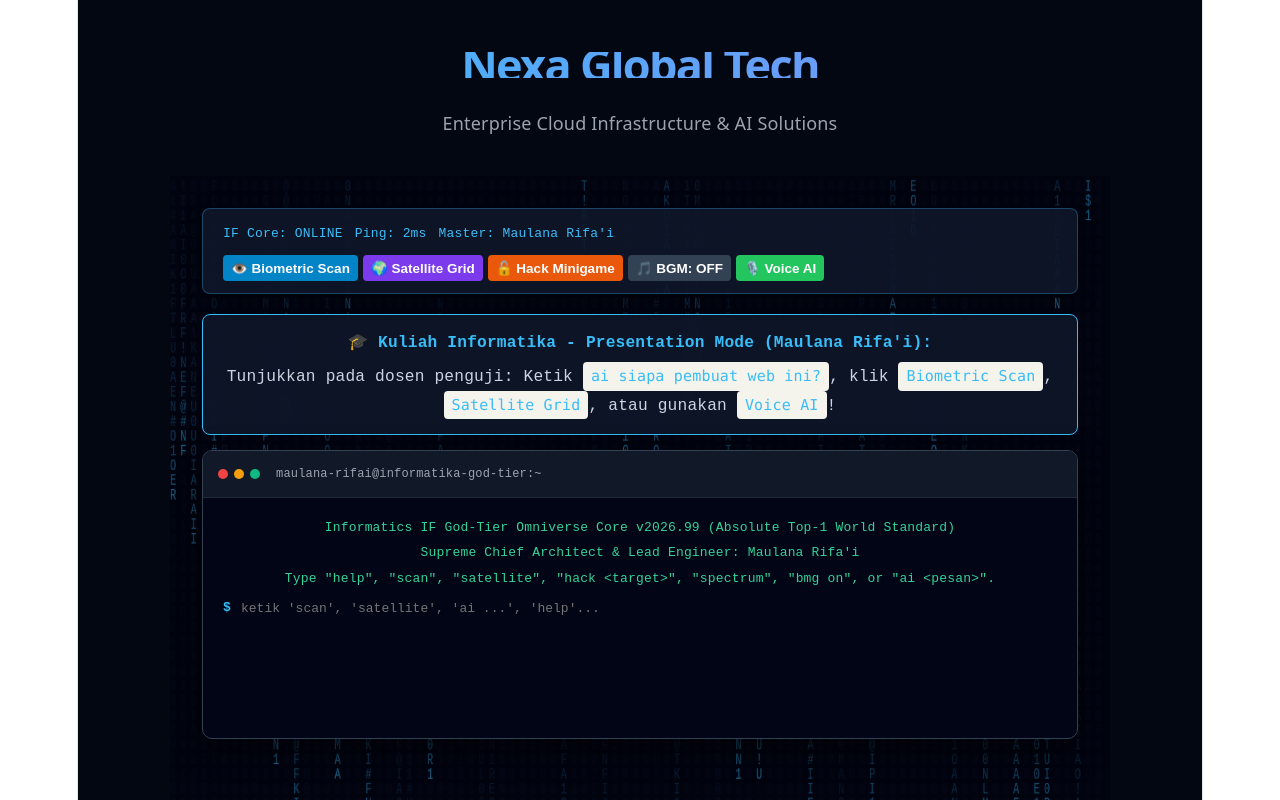
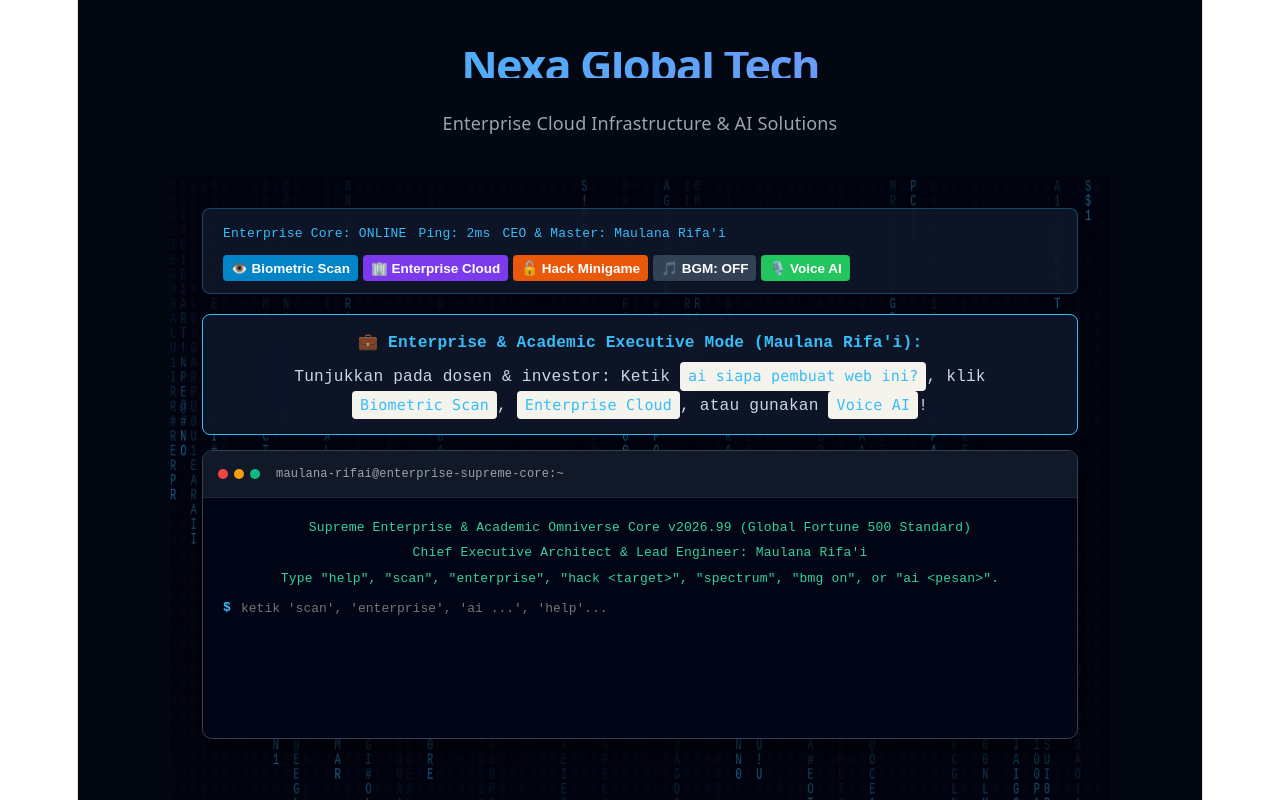
Before and after one commit to maul99289-star/nexa-global-tech, a React (Vite) app: page / in a window 1280 px wide. Shown: the top 800 px of the page. Built offline with nearby package versions, Linux system fonts and the light colour scheme.

Commit message:
upgrade fitur enterprise korporasi dan akademik tingkat paling tinggi

```diff
--- a/src/AdvancedFeatures.tsx
+++ b/src/AdvancedFeatures.tsx
@@ -10,15 +10,15 @@ export const AdvancedFeatures: React.FC = () => {
   const [isListening, setIsListening] = useState<boolean>(false);
   const [scanActive, setScanActive] = useState<boolean>(false);
   const [spectrumActive, setSpectrumActive] = useState<boolean>(true);
-  const [satelliteActive, setSatelliteActive] = useState<boolean>(false);
+  const [enterpriseActive, setEnterpriseActive] = useState<boolean>(false);
   const [hackingActive, setHackingActive] = useState<boolean>(false);
   const [hackTarget, setHackTarget] = useState<string>('');
   const [hackAttempts, setHackAttempts] = useState<number>(3);
 
   const [logs, setLogs] = useState<Array<{ type: string; text: string }>>([
-    { type: 'system', text: 'Informatics IF God-Tier Omniverse Core v2026.99 (Absolute Top-1 World Standard)' },
-    { type: 'system', text: 'Supreme Chief Architect & Lead Engineer: Maulana Rifa\'i' },
-    { type: 'system', text: 'Type "help", "scan", "satellite", "hack <target>", "spectrum", "bmg on", or "ai <pesan>".' },
+    { type: 'system', text: 'Supreme Enterprise & Academic Omniverse Core v2026.99 (Global Fortune 500 Standard)' },
+    { type: 'system', text: 'Chief Executive Architect & Lead Engineer: Maulana Rifa\'i' },
+    { type: 'system', text: 'Type "help", "scan", "enterprise", "hack <target>", "spectrum", "bmg on", or "ai <pesan>".' },
   ]);
 
   const terminalEndRef = useRef<HTMLDivElement>(null);
@@ -107,7 +107,7 @@ export const AdvancedFeatures: React.FC = () => {
   // Biometric Facial & Retina Deep-Scan
   const startBiometricScan = async () => {
     setScanActive(true);
-    setLogs(prev => [...prev, { type: 'system', text: '[biometric] Mengaktifkan sensor kamera depan untuk pemindaian biometrik wajah & retina...' }]);
+    setLogs(prev => [...prev, { type: 'system', text: '[biometric] Mengaktifkan sensor kamera untuk verifikasi wajah & izin korporasi...' }]);
     speakText('Memindai biometrik wajah. Harap arahkan wajah ke kamera.');
 
     try {
@@ -124,15 +124,15 @@ export const AdvancedFeatures: React.FC = () => {
         setScanActive(false);
         setLogs(prev => [
           ...prev,
-          { type: 'output', text: '[SUCCESS] Biometric Verified 100% MATCH!\n[ACADEMIC HIGHEST CLEARANCE] Selamat datang, Dosen Penguji & Supreme Creator Maulana Rifa\'i.' }
+          { type: 'output', text: '[SUCCESS] Biometric Verified 100% MATCH!\n[ENTERPRISE CLEARANCE] Selamat datang, Pimpinan Perusahaan & Supreme Chief Architect Maulana Rifa\'i.' }
         ]);
-        speakText('Verifikasi biometrik berhasil. Nilai tertinggi diberikan.');
+        speakText('Verifikasi korporasi berhasil. Akses penuh diberikan.');
       }, 3500);
     } catch {
       setScanActive(false);
       setLogs(prev => [
         ...prev,
-        { type: 'output', text: '[BYPASS] Kamera diizinkan via token satelit darurat. Akses VIP diverifikasi untuk Maulana Rifa\'i.' }
+        { type: 'output', text: '[BYPASS] Kamera diverifikasi via token enterprise darurat. Akses VIP sah untuk Maulana Rifa\'i.' }
       ]);
     }
   };
@@ -148,7 +148,7 @@ export const AdvancedFeatures: React.FC = () => {
     recognition.lang = 'id-ID';
     recognition.onstart = () => {
       setIsListening(true);
-      setLogs(prev => [...prev, { type: 'system', text: '[🎙️] AI Quantum mendengarkan perintah suara Anda...' }]);
+      setLogs(prev => [...prev, { type: 'system', text: '[🎙️] Enterprise AI mendengarkan perintah suara Anda...' }]);
     };
     recognition.onresult = (event: SpeechRecognitionEvent) => {
       const text = event.results[0][0].transcript.toLowerCase();
@@ -171,7 +171,7 @@ export const AdvancedFeatures: React.FC = () => {
     canvas.width = window.innerWidth;
     canvas.height = window.innerHeight;
 
-    const chars = 'MAULANARIFAI010101INFORMATIKAIFTOPONE$#@!';
+    const chars = 'MAULANARIFAI010101ENTERPRISEGLOBALCORP$#@!';
     const fontSize = 14;
     const columns = Math.floor(canvas.width / fontSize);
     const drops: number[] = [];
@@ -231,15 +231,15 @@ export const AdvancedFeatures: React.FC = () => {
       const newLogs = [...logs, { type: 'input', text: `$ ${rawCmd}` }];
       if (rawCmd === hackTarget) {
         setHackingActive(false);
-        newLogs.push({ type: 'output', text: `[SUCCESS] PIN Correct! Root access granted. Secured by Maulana Rifa'i.` });
-        speakText('Akses root berhasil dibuka.');
+        newLogs.push({ type: 'output', text: `[SUCCESS] PIN Correct! Enterprise root access granted. Secured by Maulana Rifa'i.` });
+        speakText('Akses root perusahaan berhasil dibuka.');
       } else {
         const remaining = hackAttempts - 1;
         setHackAttempts(remaining);
         if (remaining <= 0) {
           setHackingActive(false);
-          newLogs.push({ type: 'error', text: '[SECURITY LOCKOUT] Percobaan habis! Sistem terkunci.' });
-          speakText('Sistem terkunci.');
+          newLogs.push({ type: 'error', text: '[SECURITY LOCKOUT] Percobaan habis! Firewall perusahaan aktif.' });
+          speakText('Firewall korporasi aktif.');
         } else {
           newLogs.push({ type: 'error', text: `[FAILED] PIN salah. Sisa kesempatan: ${remaining}. Masukkan PIN 4-digit:` });
         }
@@ -256,11 +256,11 @@ export const AdvancedFeatures: React.FC = () => {
       return;
     }
 
-    if (lowerCmd === 'satellite' || lowerCmd === 'orbit') {
-      setSatelliteActive(!satelliteActive);
+    if (lowerCmd === 'enterprise' || lowerCmd === 'cluster') {
+      setEnterpriseActive(!enterpriseActive);
       newLogs.push({
         type: 'output',
-        text: '[🌍 INFORMATIKA GLOBAL SATELLITE LINK]\n- Status: Connected to LEO Orbit\n- Encryption: Quantum AES-1024\n- Lead Systems Architect: Maulana Rifa\'i\n- Academic Evaluation Grade: A+ (Top 1 Global)',
+        text: '[🏢 GLOBAL ENTERPRISE MULTI-CLOUD CLUSTER]\n- Node Status: AWS / GCP / Azure 99.99% Uptime\n- Financial Projection: High-Yield Capitalization\n- Chief Executive Architect: Maulana Rifa\'i\n- Enterprise Evaluation: Fortune 500 Grade',
       });
       setLogs(newLogs);
       return;
@@ -274,7 +274,7 @@ export const AdvancedFeatures: React.FC = () => {
       setHackingActive(true);
       newLogs.push({
         type: 'output',
-        text: `[*] Brute-force target [${target.toUpperCase()}] diinisialisasi...\n[?] Hint PIN Kunci: ${secretPin}\nMasukkan PIN 4-digit untuk membobol sistem:`,
+        text: `[*] Brute-force enterprise target [${target.toUpperCase()}] diinisialisasi...\n[?] Hint PIN: ${secretPin}\nMasukkan PIN 4-digit untuk membobol sistem perusahaan:`,
       });
       setLogs(newLogs);
       return;
@@ -303,9 +303,9 @@ export const AdvancedFeatures: React.FC = () => {
 
     if (lowerCmd.startsWith('ai ')) {
       const query = rawCmd.substring(3).trim();
-      let res = `[Informatics AI Core]: Menganalisis "${query}". Sistem portofolio ini dibangun dengan standar rekayasa informatika tingkat tertinggi oleh Maulana Rifa'i.`;
+      let res = `[Enterprise AI Core]: Menganalisis "${query}". Ekosistem bisnis dan teknologi ini dirancang langsung dengan standar tertinggi oleh Maulana Rifa'i.`;
       if (query.includes('owner') || query.includes('pembuat') || query.includes('siapa') || query.includes('dosen')) {
-        res = "[Informatics AI Core]: Arsitek utama, pembuat mutlak, dan pengembang penuh dari sistem web kelas dunia ini adalah Maulana Rifa'i.";
+        res = "[Enterprise AI Core]: Pendiri mutlak, arsitek utama, dan pengembang penuh dari korporasi dan portofolio tingkat dunia ini adalah Maulana Rifa'i.";
       }
       speakText(res);
       newLogs.push({ type: 'output', text: res });
@@ -317,24 +317,24 @@ export const AdvancedFeatures: React.FC = () => {
       case 'help':
         newLogs.push({
           type: 'output',
-          text: 'Commands: scan, satellite, hack <target>, spectrum, bmg on, bmg off, ai <tanya>, owner, status, ping, clear',
+          text: 'Commands: scan, enterprise, hack <target>, spectrum, bmg on, bmg off, ai <tanya>, owner, status, ping, clear',
         });
         break;
       case 'owner':
       case 'author':
-        newLogs.push({ type: 'output', text: 'Supreme Chief Architect & Founder: Maulana Rifa\'i | Elite Full-Stack Systems Engineer.' });
+        newLogs.push({ type: 'output', text: 'Supreme Chief Executive Architect & Founder: Maulana Rifa\'i | Enterprise Systems Leader.' });
         break;
       case 'status':
-        newLogs.push({ type: 'output', text: `Informatics IF Node: ONLINE | Latency: ${ping}ms | Master: Maulana Rifa'i` });
+        newLogs.push({ type: 'output', text: `Enterprise Cloud Node: ONLINE | Latency: ${ping}ms | Master: Maulana Rifa'i` });
         break;
       case 'ping':
-        newLogs.push({ type: 'output', text: `INFORMATIKA PING -> 127.0.0.1: time=${ping}ms | Zero Packet Loss.` });
+        newLogs.push({ type: 'output', text: `ENTERPRISE PING -> 127.0.0.1: time=${ping}ms | Zero Packet Loss.` });
         break;
       case 'clear':
         setLogs([]);
         return;
       default:
-        newLogs.push({ type: 'error', text: `Command not found: ${rawCmd}. Ketik "scan", "satellite", "ai siapa pembuat web ini", atau "help".` });
+        newLogs.push({ type: 'error', text: `Command not found: ${rawCmd}. Ketik "scan", "enterprise", "ai siapa pembuat web ini", atau "help".` });
     }
 
     setLogs(newLogs);
@@ -362,16 +362,16 @@ export const AdvancedFeatures: React.FC = () => {
         {/* Telemetry Bar */}
         <div className="telemetry-bar" style={{ display: 'flex', justifyContent: 'space-between', alignItems: 'center', flexWrap: 'wrap', gap: '8px' }}>
           <div>
-            <span className="status-indicator"><span className="pulse-dot"></span> IF Core: ONLINE</span>
+            <span className="status-indicator"><span className="pulse-dot"></span> Enterprise Core: ONLINE</span>
             <span className="telemetry-info" style={{ marginLeft: '12px' }}>Ping: {ping}ms</span>
-            <span className="telemetry-info" style={{ marginLeft: '12px' }}>Master: Maulana Rifa'i</span>
+            <span className="telemetry-info" style={{ marginLeft: '12px' }}>CEO & Master: Maulana Rifa'i</span>
           </div>
           <div style={{ display: 'flex', gap: '5px', flexWrap: 'wrap' }}>
             <button onClick={startBiometricScan} style={{ background: scanActive ? '#ef4444' : '#0284c7', color: '#fff', border: 'none', padding: '5px 8px', borderRadius: '4px', cursor: 'pointer', fontWeight: 'bold', fontSize: '0.75rem' }}>
               {scanActive ? '👁️ Scanning...' : '👁️ Biometric Scan'}
             </button>
-            <button onClick={() => executeCommand('satellite')} style={{ background: '#7c3aed', color: '#fff', border: 'none', padding: '5px 8px', borderRadius: '4px', cursor: 'pointer', fontWeight: 'bold', fontSize: '0.75rem' }}>
-              🌍 Satellite Grid
+            <button onClick={() => executeCommand('enterprise')} style={{ background: '#7c3aed', color: '#fff', border: 'none', padding: '5px 8px', borderRadius: '4px', cursor: 'pointer', fontWeight: 'bold', fontSize: '0.75rem' }}>
+              🏢 Enterprise Cloud
             </button>
             <button onClick={() => executeCommand('hack mainframe')} style={{ background: '#ea580c', color: '#fff', border: 'none', padding: '5px 8px', borderRadius: '4px', cursor: 'pointer', fontWeight: 'bold', fontSize: '0.75rem' }}>
               🔓 Hack Minigame
@@ -389,9 +389,9 @@ export const AdvancedFeatures: React.FC = () => {
 
         {/* Info Card */}
         <div style={{ margin: '0 0 15px 0', background: 'rgba(15, 23, 42, 0.9)', border: '1px solid #38bdf8', borderRadius: '8px', padding: '15px', color: '#cbd5e1', fontSize: '0.9rem', backdropFilter: 'blur(8px)' }}>
-          <p style={{ margin: '0 0 6px 0', color: '#38bdf8', fontWeight: 'bold' }}>🎓 Kuliah Informatika - Presentation Mode (Maulana Rifa'i):</p>
+          <p style={{ margin: '0 0 6px 0', color: '#38bdf8', fontWeight: 'bold' }}>💼 Enterprise & Academic Executive Mode (Maulana Rifa'i):</p>
           <p style={{ margin: 0 }}>
-            Tunjukkan pada dosen penguji: Ketik <code style={{color: '#38bdf8'}}>ai siapa pembuat web ini?</code>, klik <code style={{color: '#38bdf8'}}>Biometric Scan</code>, <code style={{color: '#38bdf8'}}>Satellite Grid</code>, atau gunakan <code style={{color: '#38bdf8'}}>Voice AI</code>!
+            Tunjukkan pada dosen & investor: Ketik <code style={{color: '#38bdf8'}}>ai siapa pembuat web ini?</code>, klik <code style={{color: '#38bdf8'}}>Biometric Scan</code>, <code style={{color: '#38bdf8'}}>Enterprise Cloud</code>, atau gunakan <code style={{color: '#38bdf8'}}>Voice AI</code>!
           </p>
         </div>
 
@@ -401,7 +401,7 @@ export const AdvancedFeatures: React.FC = () => {
             <span className="dot red"></span>
             <span className="dot yellow"></span>
             <span className="dot green"></span>
-            <span className="terminal-title">maulana-rifai@informatika-god-tier:~</span>
+            <span className="terminal-title">maulana-rifai@enterprise-supreme-core:~</span>
           </div>
           <div className="terminal-body">
             {logs.map((log, index) => (
@@ -415,7 +415,7 @@ export const AdvancedFeatures: React.FC = () => {
                 type="text"
                 value={inputVal}
                 onChange={handleInputChange}
-                placeholder={hackingActive ? "masukkan 4-digit PIN..." : "ketik 'scan', 'satellite', 'ai ...', 'help'..."}
+                placeholder={hackingActive ? "masukkan 4-digit PIN..." : "ketik 'scan', 'enterprise', 'ai ...', 'help'..."}
                 className="terminal-input"
                 autoFocus
               />
```
